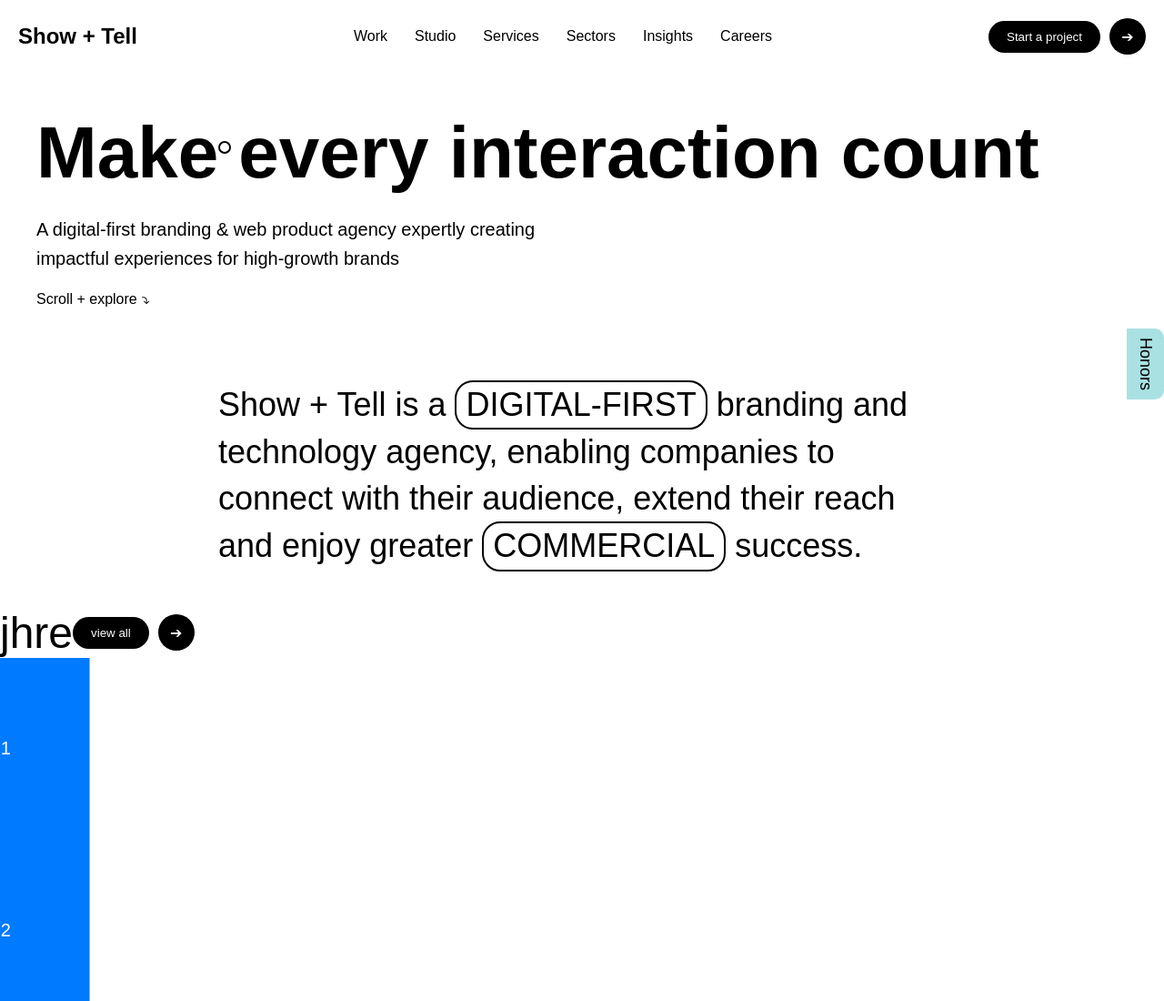
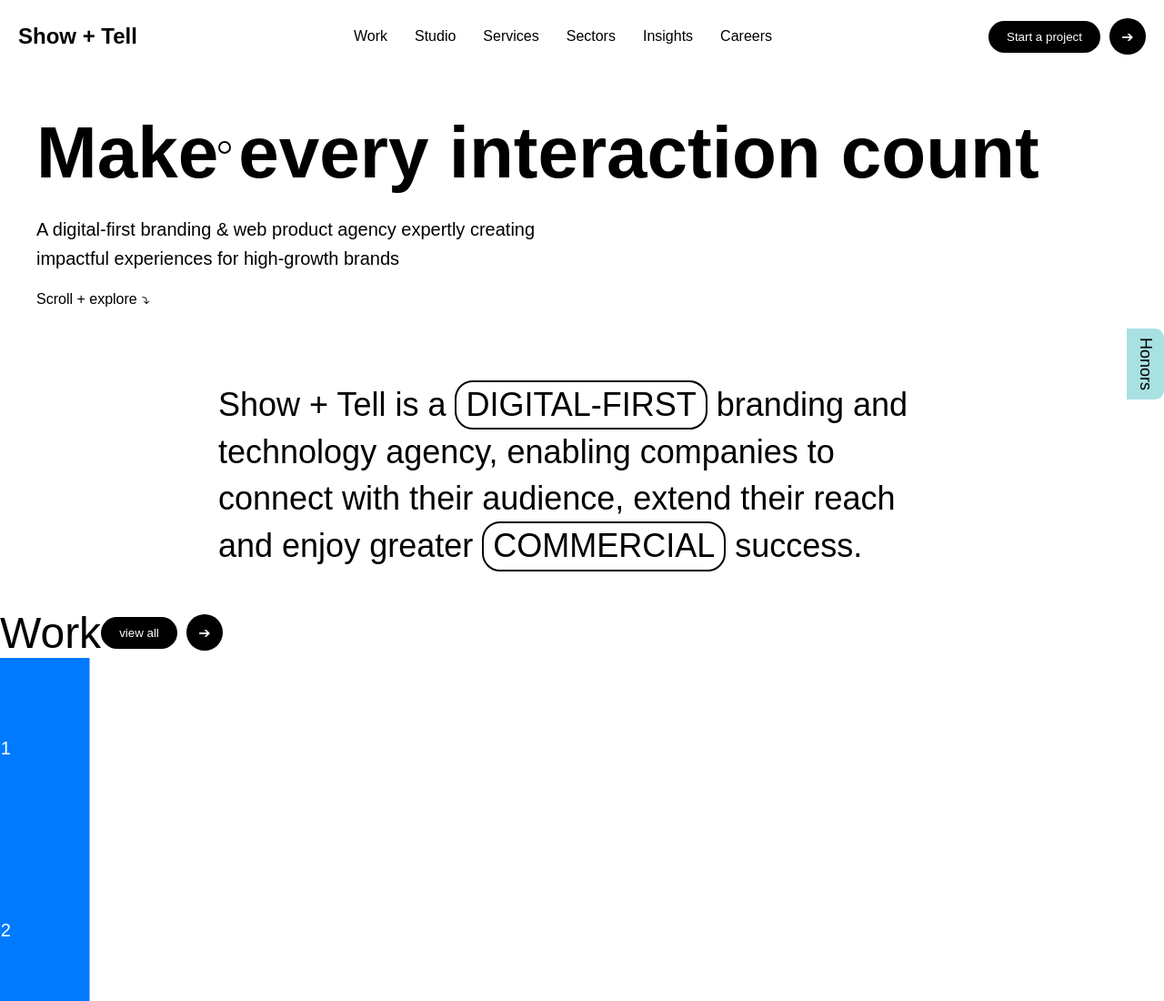
Before and after one commit to devanshgargofficial/front-end-battle-first-round, a plain HTML site: page index.html in a window 1280 px wide. Shown: the top 1100 px of the page at 91% size. Drawn offline with nearby package versions, Linux system fonts and the light colour scheme.

Commit message:
Update index.html

```diff
--- a/index.html
+++ b/index.html
@@ -38,7 +38,7 @@
         <div class="badge">Honors</div>
     </section>
     <div class="big-text">
-        <font size="+10000">jhre</font>
+        <font size="+10000">Work</font>
         <div class="section-button">
             <button class="view-all">view all</button>
             <div class="icon"></div>
```
